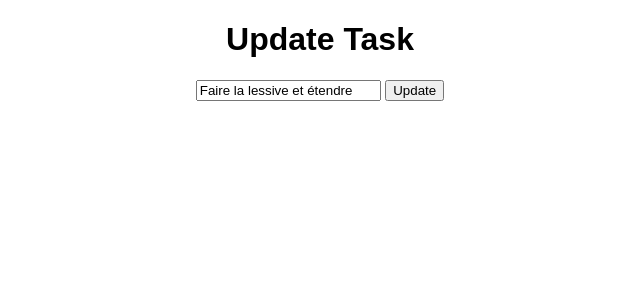
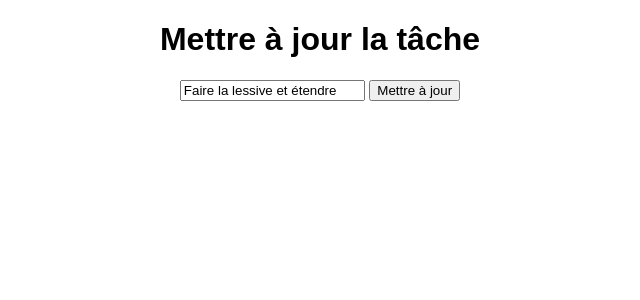
Before and after one commit to AliceViale/Flask_exercices, a Flask app: page /update/1 in a window 1280 px wide. Shown: the top 300 px of the page, without its empty margins (320-960 px from the left). Run offline with Flask 2, Linux system fonts and the light colour scheme; data comes from the database, SQL or seed files in the repository.

Commit message:
Update update.html

```diff
--- a/templates/update.html
+++ b/templates/update.html
@@ -1,3 +1,4 @@
+<!-- Page d'update pour modifier une tâche sur cette page -->
 {% extends 'base.html' %}
 
 {% block head %}
@@ -5,11 +6,11 @@
 
 {% block body %}
 <div class="content">
-    <h1 style="text-align: center"> Update Task </h1>
+    <h1 style="text-align: center"> Mettre à jour la tâche </h1>
     <div class="form">
         <form action="/update/{{task.id}}" method="POST">
             <input type="text" name="content" id="content" value="{{task.content}}">
-            <input type="submit" value="Update">
+            <input type="submit" value="Mettre à jour">
         </form>
     </div>
 </div>
```
